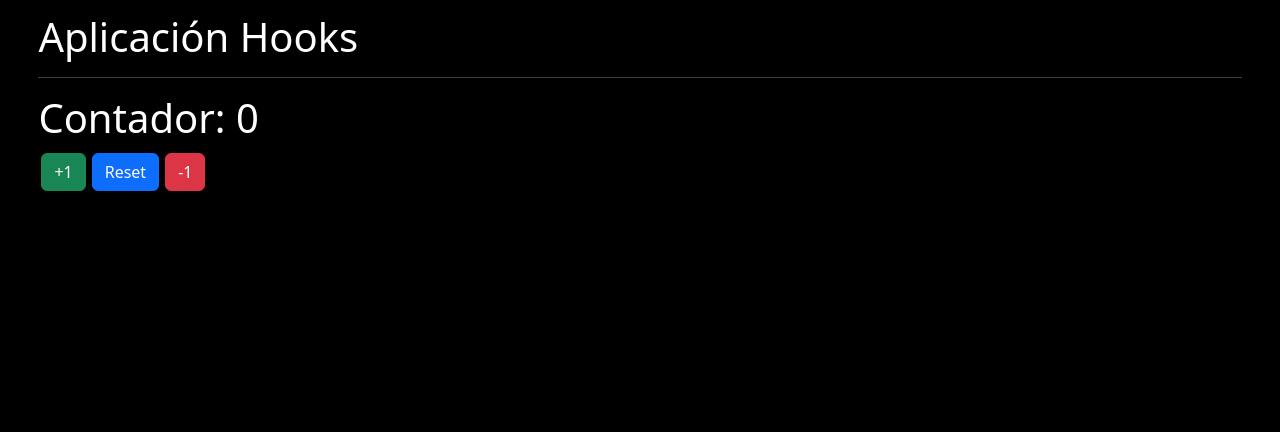
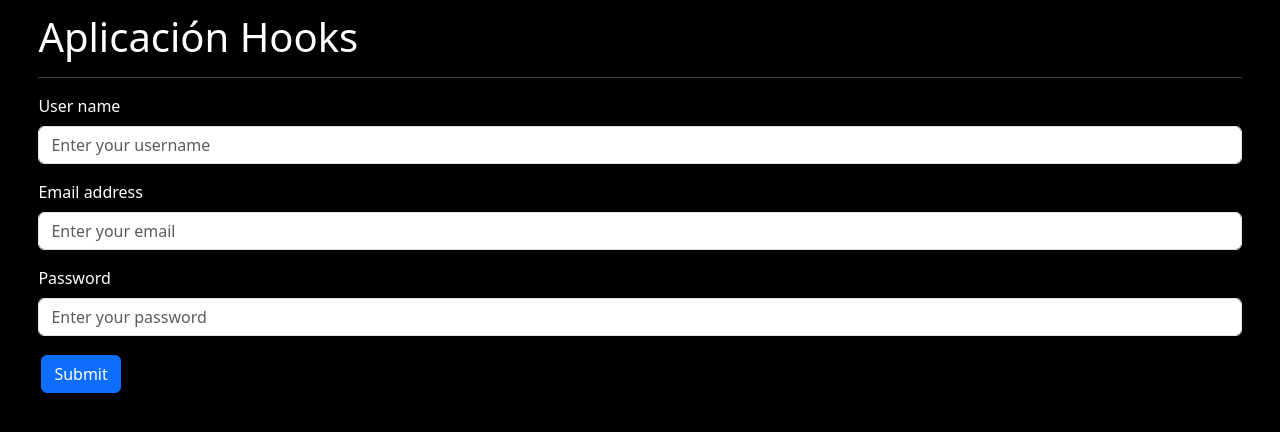
Before and after one commit to sebaslade/pruebasReact, a React (Vite) app in the folder prueba-dos-hooks-react/: page / in a window 1280 px wide. Shown: the top 432 px of the page. Built offline with nearby package versions, Linux system fonts and the light colour scheme.

Commit message:
7 commit pruebas-react

```diff
--- a/prueba-dos-hooks-react/src/HookApp.jsx
+++ b/prueba-dos-hooks-react/src/HookApp.jsx
@@ -1,11 +1,11 @@
-import { ContadorComponent } from "./components/ContadorComponent"
+import { FormularioComponent } from "./components/FormularioComponent"
 
 export const HookApp = () => {
     return (
         <>
             <h1>Aplicación Hooks</h1>
             <hr />
-            <ContadorComponent></ContadorComponent>
+            <FormularioComponent></FormularioComponent>
         </>
     )
 }
--- a/prueba-dos-hooks-react/src/components/FormularioComponent.jsx
+++ b/prueba-dos-hooks-react/src/components/FormularioComponent.jsx
@@ -1,5 +1,52 @@
+import { useForm } from "../hooks/useForm"
+
 export const FormularioComponent = () => {
-  return (
-    <div>FormularioComponent</div>
-  )
+    const initialForm = {
+        userName:'',
+        email: '',
+        password: ''
+    }
+    const {formState, userName, email, password, onInputChange}=useForm(initialForm)
+    const onSubmit = (event) =>{
+        event.preventDefault()
+        console.log(formState)
+    }
+    return (
+        <form onSubmit={onSubmit}>
+            <div className="mb-3">
+                <label htmlFor="userName" className="form-label">User name</label>
+                <input
+                    type="text"
+                    className="form-control"
+                    name="userName"
+                    placeholder="Enter your username"
+                    value={userName}
+                    onChange={onInputChange}
+                ></input>
+            </div>
+            <div className="mb-3">
+                <label htmlFor="email" className="form-label">Email address</label>
+                <input
+                    type="email"
+                    className="form-control"
+                    name="email"
+                    placeholder="Enter your email"
+                    value={email}
+                    onChange={onInputChange}
+                ></input>
+            </div>
+            <div className="mb-3">
+                <label htmlFor="password" className="form-label">Password</label>
+                <input
+                    type="password"
+                    className="form-control"
+                    name="password"
+                    placeholder="Enter your password"
+                    value={password}
+                    onChange={onInputChange}
+                ></input>
+            </div>
+            <button type="submit" className="btn btn-primary">Submit</button>
+        </form>
+    )
 }
--- /dev/null
+++ b/prueba-dos-hooks-react/src/hooks/useForm.js
@@ -0,0 +1,19 @@
+import { useState } from "react";
+
+export const useForm = (initialForm) => {
+
+    const [formState, setFormState] = useState(initialForm)
+
+    const onInputChange = ({target}) =>{
+        const {name, value} = target
+        setFormState({
+            ...formState,
+            [name]: value
+        })
+    }
+    return {
+        ...formState,
+        formState,
+        onInputChange
+    };
+};
```
